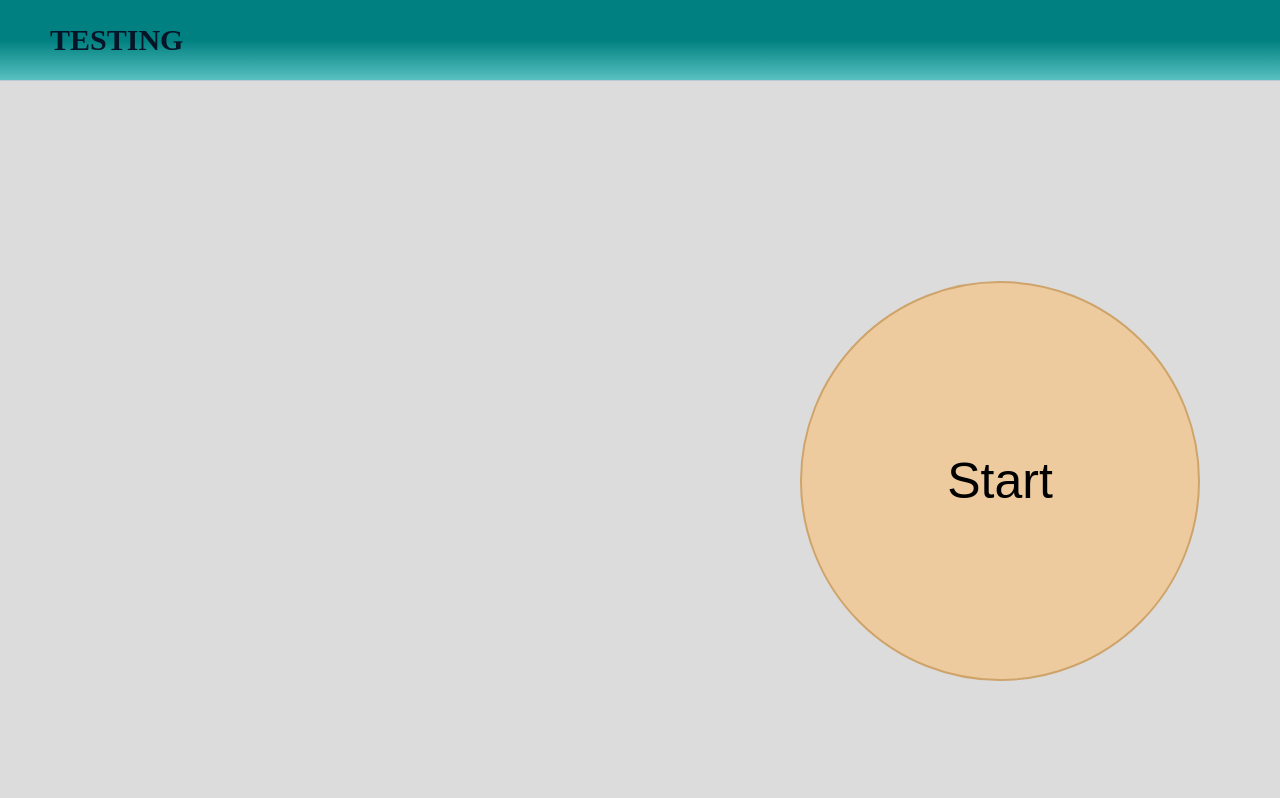
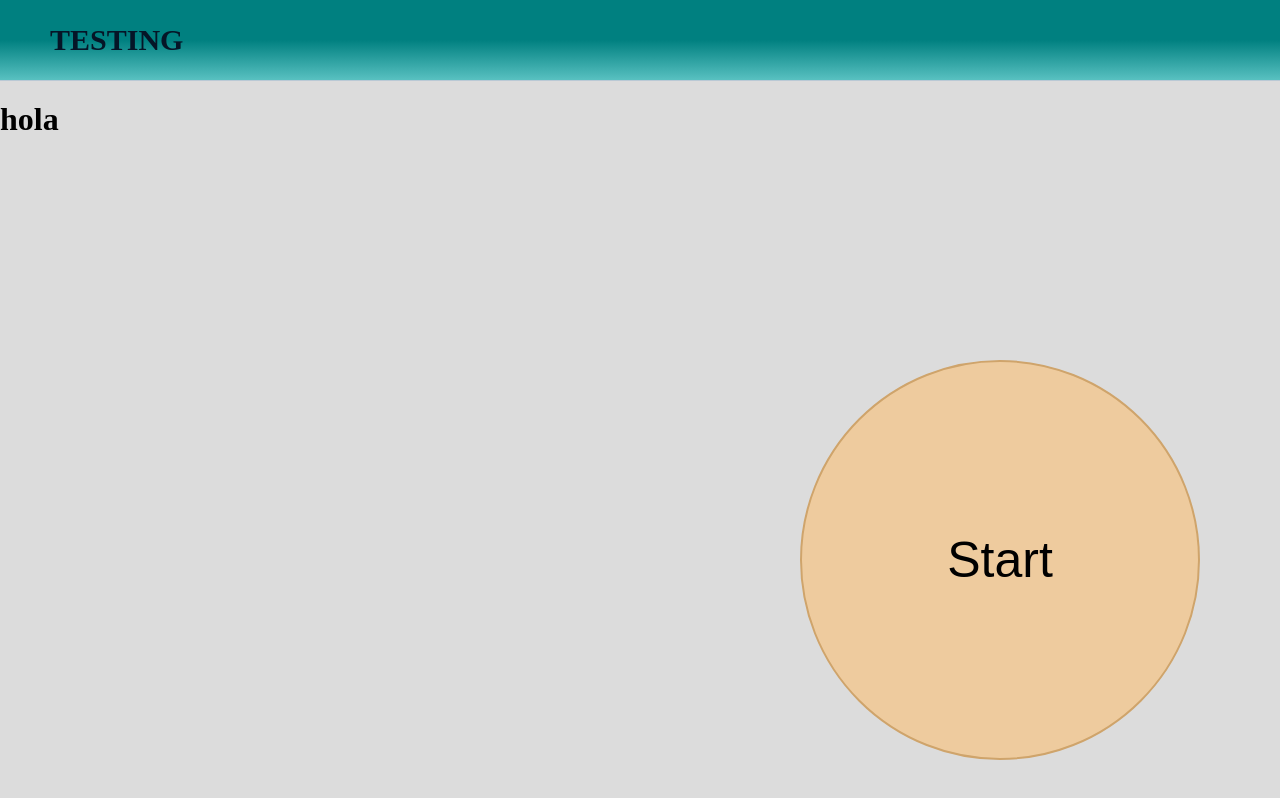
Before and after one commit to kevinnseri/testing, a React (Create React App) app: page / in a window 1280 px wide. Built offline with nearby package versions, Linux system fonts and the light colour scheme.

Commit message:
Update App.js

```diff
--- a/src/counter/App.js
+++ b/src/counter/App.js
@@ -28,7 +28,7 @@ function App() {
       <div className='navBar'>
         <span className='title'>TESTING</span>
       </div>
-
+<h1>hola</h1>
       <div style={{ position: 'absolute', margin: '0', padding: '0' }}>
         <button
           className='counterButton'
```
